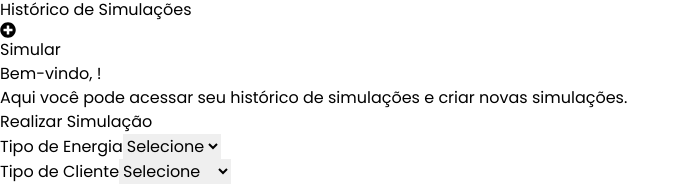
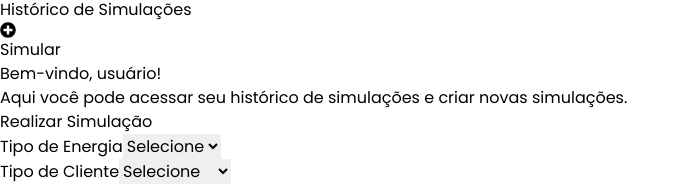
Before and after one commit to TCapela/GS2---FRONT, a Next.js app in the folder global-solution/energy-calc/: page /profile in a window 1280 px wide. Shown: the part 146-332 px from the top of the page, without its empty margins (0-686 px from the left). Built offline with nearby package versions, Linux system fonts and the light colour scheme.

Commit message:
fazendo com que o usuário ao carregar a pagina continue na sua conta

```diff
--- a/global-solution/energy-calc/src/app/profile/page.tsx
+++ b/global-solution/energy-calc/src/app/profile/page.tsx
@@ -1,15 +1,23 @@
 "use client";
 
+import { useEffect } from "react";
 import { useUser } from "@/context/UserContext";
 import SimulationForm from "@/components/SimulationForm/SimulationForm";
-import HistoricoSimulacoes from "./historico/page";
 
 export default function ProfilePage() {
-  const { name } = useUser();
+  const { name, setUser } = useUser();
+
+  useEffect(() => {
+    // Recupera o usuário do localStorage ao carregar a página
+    const storedUser = localStorage.getItem("currentUser");
+    if (storedUser) {
+      setUser(JSON.parse(storedUser));
+    }
+  }, [setUser]);
 
   return (
     <div className="max-w-6xl mx-auto p-4">
-      <h1 className="text-3xl font-bold">Bem-vindo, {name}!</h1>
+      <h1 className="text-3xl font-bold">Bem-vindo, {name || "usuário"}!</h1>
       <p className="text-lg mt-2">
         Aqui você pode acessar seu histórico de simulações e criar novas simulações.
       </p>
@@ -17,7 +25,6 @@ export default function ProfilePage() {
       {/* Formulário de Simulação */}
       <div className="mt-6">
         <SimulationForm />
-
       </div>
     </div>
   );
```
